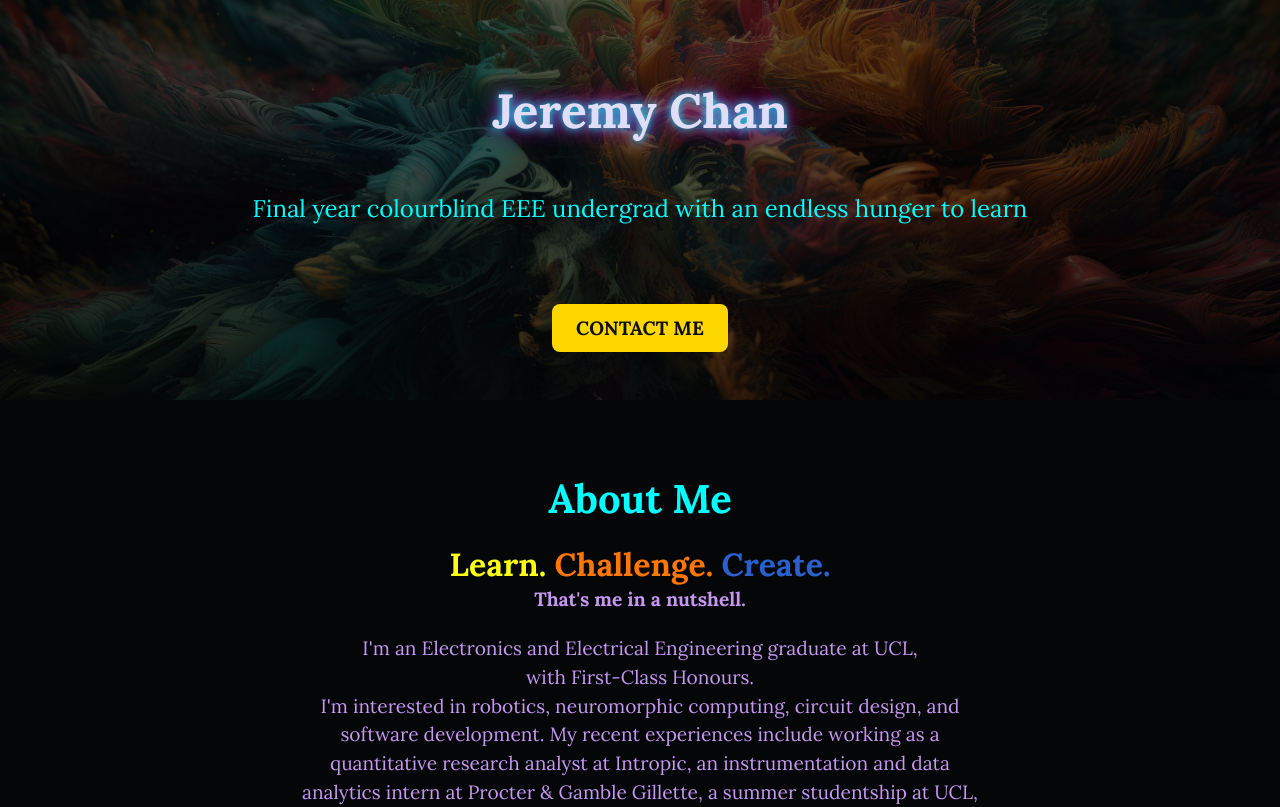
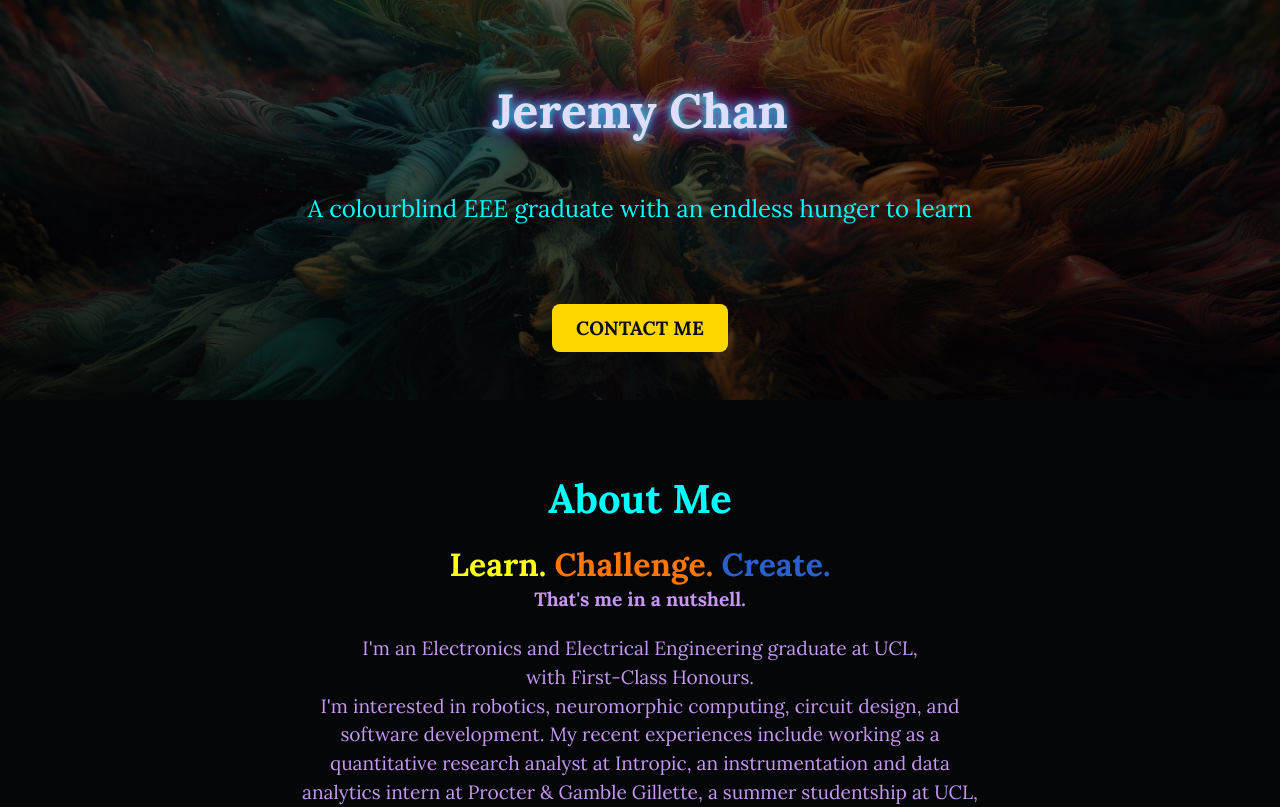
Before and after one commit to JeremyC53/jeremyportfolio, a React (Create React App) app: page / in a window 1280 px wide. Shown: the top 807 px of the page. Built offline with nearby package versions, Linux system fonts and the light colour scheme.

Commit message:
Changed headline

```diff
--- a/src/App.js
+++ b/src/App.js
@@ -61,7 +61,7 @@ function App() {
       <header className="hero" style={{ backgroundImage: "url('/banner2.jpg')" }}>
         <div className="overlay">
           <h1>Jeremy Chan</h1>
-          <p className = "headhead">Final year colourblind EEE undergrad with an endless hunger to learn</p>
+          <p className = "headhead">A colourblind EEE graduate with an endless hunger to learn</p>
           <a href="#contact" className="btn">Contact Me</a>
         </div>
       </header>
```
